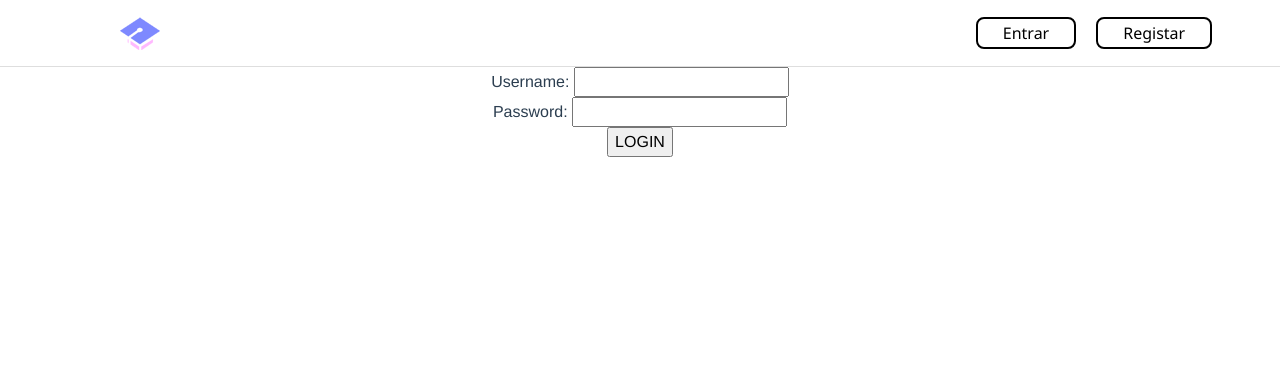
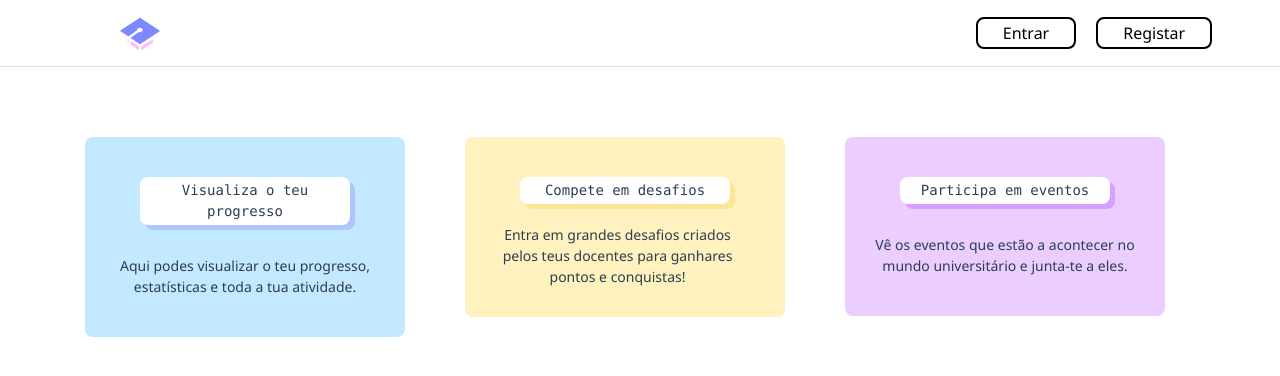
Before and after one commit to goncalomotaribeiro/webp2, a Vue app: page / in a window 1280 px wide. Shown: the top 376 px of the page. Built offline with nearby package versions, Linux system fonts and the light colour scheme.

Commit message:
3cards Landing page

```diff
--- a/src/router/index.js
+++ b/src/router/index.js
@@ -1,6 +1,7 @@
 import Vue from "vue";
 import VueRouter from "vue-router";
-import Store from '../store'
+import Store from '../store';
+import LandingPage from "../views/LandingPage.vue"
 import Login from "../views/Login.vue";
 import Home from "../views/Home.vue";
 import Register from "../views/Register.vue";
@@ -12,6 +13,11 @@ Vue.use(VueRouter);
 const routes = [
   {
     path: "/",
+    name: "LandingPage",
+    component: LandingPage
+  },
+  {
+    path: "/login",
     name: "Login",
     component: Login
   },
--- /dev/null
+++ b/src/views/LandingPage.vue
@@ -0,0 +1,126 @@
+<template>
+  <div id="cards">
+    <b-container class="bv-example-row">
+      <b-row class="text-center">
+        <b-col sm>
+          <b-card
+            tag="article"
+            style="max-width: 20rem"
+            class="mb-2"
+            id="cardProgress"
+          >
+            <b-card-text id="titleProgress">
+              Visualiza o teu progresso
+            </b-card-text>
+            <b-card-text style="font-family: Segoe UI; font-size: 14px">
+              Aqui podes visualizar o teu progresso, estatísticas e toda a tua
+              atividade.
+            </b-card-text>
+          </b-card>
+        </b-col>
+        <b-col sm>
+          <b-card
+            tag="article"
+            style="max-width: 20rem"
+            class="mb-2"
+            id="cardChallenges"
+          >
+            <b-card-text id="titleChallenges">
+              Compete em desafios
+            </b-card-text>
+            <b-card-text
+              style="padding-top: 15px;padding-right: 15px; font-family: Segoe UI; font-size: 14px"
+            >
+              Entra em grandes desafios criados pelos teus docentes para
+              ganhares pontos e conquistas!
+            </b-card-text>
+          </b-card>
+        </b-col>
+        <b-col sm
+          ><b-card
+            tag="article"
+            style="max-width: 20rem"
+            class="mb-2"
+            id="cardEvents"
+          >
+            <b-card-text id="titleEvents"> Participa em eventos </b-card-text>
+            <b-card-text style="font-family: Segoe UI; font-size: 14px">
+              Vê os eventos que estão a acontecer no mundo universitário e
+              junta-te a eles.
+            </b-card-text>
+          </b-card></b-col
+        >
+      </b-row>
+    </b-container>
+  </div>
+</template>
+
+<script>
+export default {};
+</script>
+
+<style>
+.bv-example-row {
+  padding-top: 70px;
+}
+#cardProgress {
+  background: #c2e9ff;
+  border: none;
+  border-radius: 8px;
+  padding-top: 20px;
+  padding-bottom: 20px;
+  text-align: center;
+}
+#cardChallenges {
+  background: #fff2bf;
+  border: none;
+  border-radius: 8px;
+  padding-top: 20px;
+  padding-bottom: 10px;
+  text-align: center;
+}
+#cardEvents {
+  background: #ebceff;
+  border: none;
+  border-radius: 8px;
+  padding-top: 20px;
+  padding-bottom: 20px;
+  text-align: center;
+}
+#titleProgress {
+  background: white;
+  border-radius: 8px;
+  box-shadow: #b0c5fe 5px 5px;
+  padding-bottom: 3px;
+  padding-top: 3px;
+  margin-left: 35px;
+  margin-right: 35px;
+  margin-bottom: 30px;
+  font-family: "Consolas";
+  font-size: 14px;
+}
+#titleChallenges {
+  background: white;
+  border-radius: 8px;
+  box-shadow: #fbe696 5px 5px;
+  padding-bottom: 3px;
+  padding-top: 3px;
+  margin-left: 35px;
+  margin-right: 35px;
+  margin-bottom: 5px;
+  font-family: "Consolas";
+  font-size: 14px;
+}
+#titleEvents {
+  background: white;
+  border-radius: 8px;
+  box-shadow: #d79ffe 5px 5px;
+  padding-bottom: 3px;
+  padding-top: 3px;
+  margin-left: 35px;
+  margin-right: 35px;
+  margin-bottom: 30px;
+  font-family: "Consolas";
+  font-size: 14px;
+}
+</style>
```
